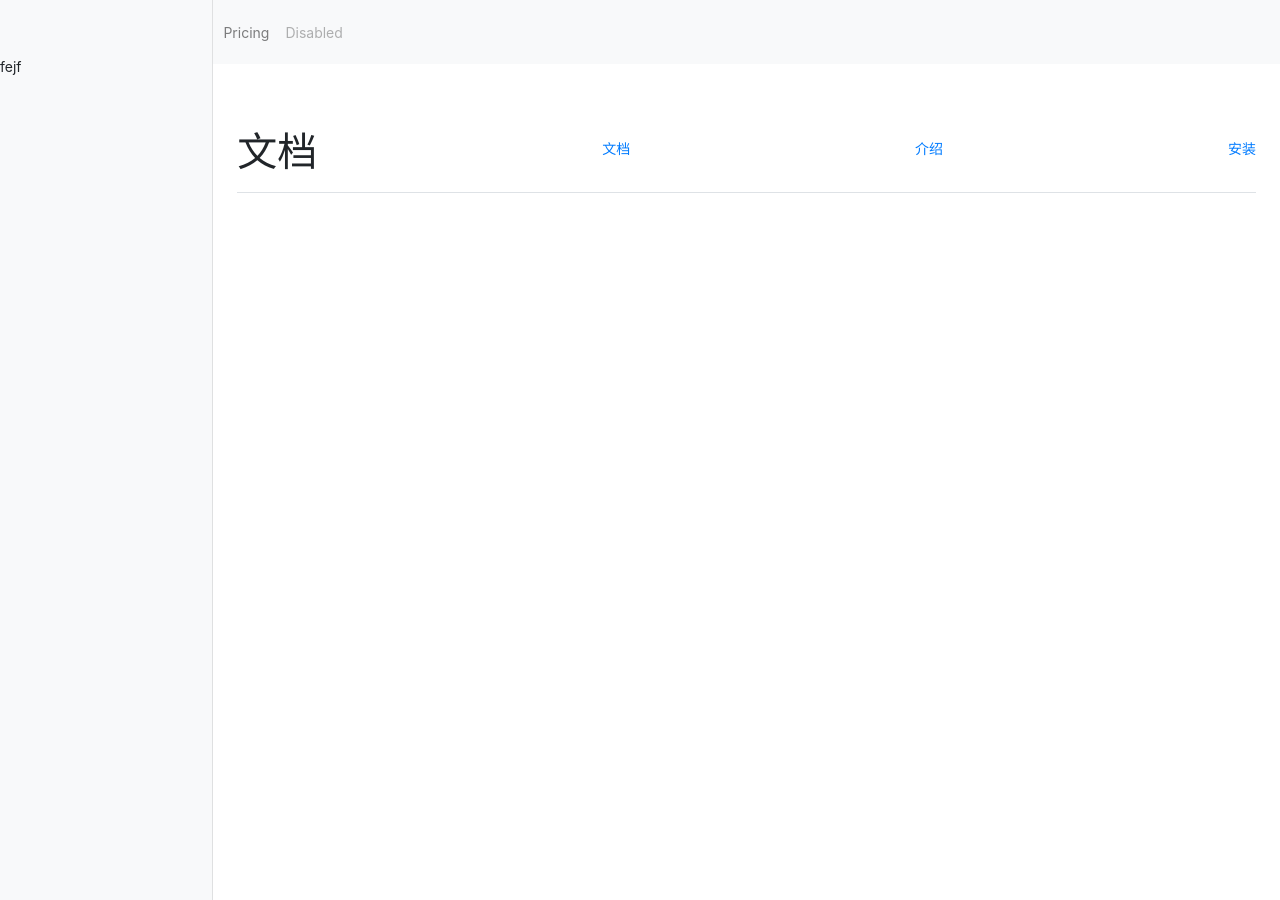
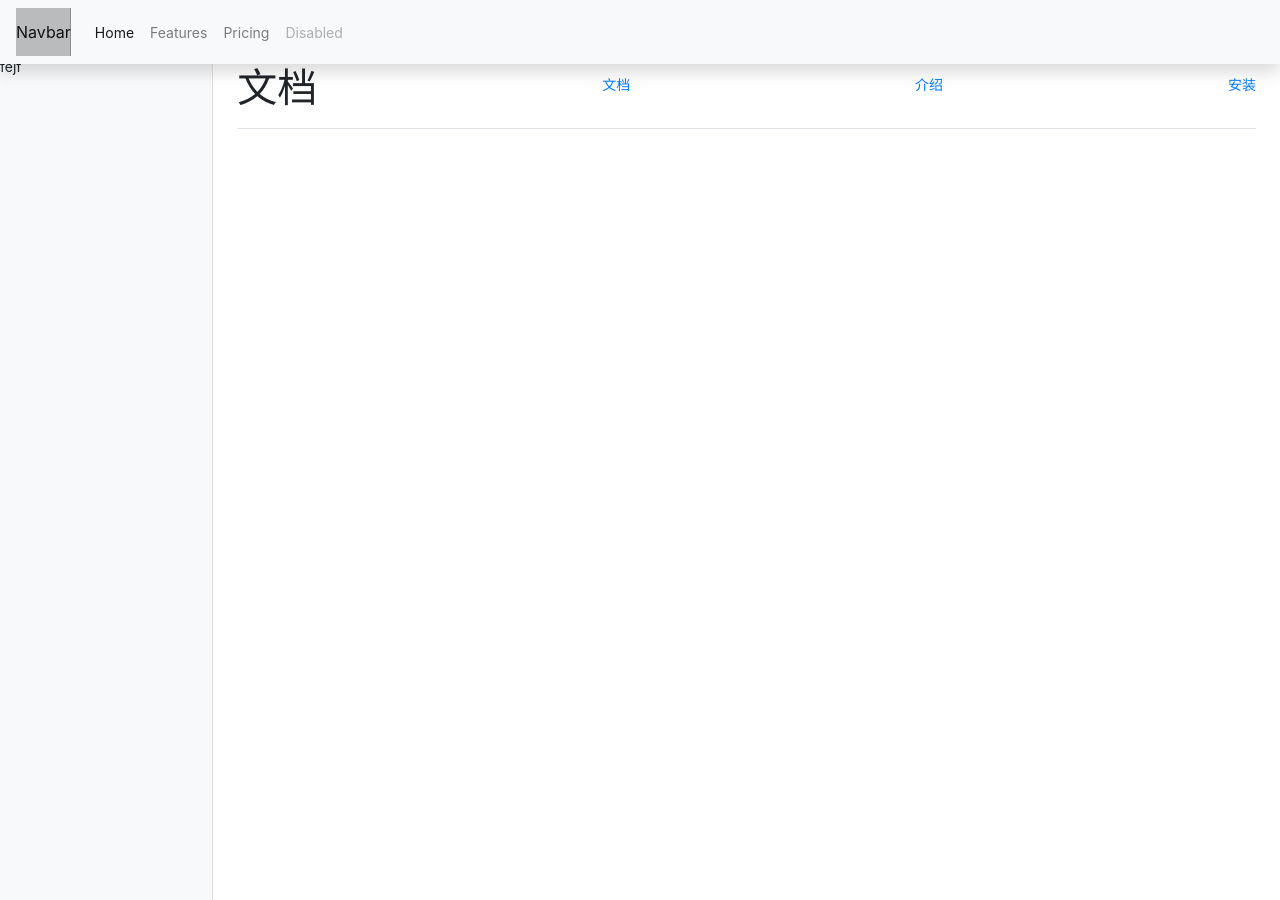
Before and after one commit to fireloong/cms, a Jekyll site: the page built from doc/1.0/index.md, in a window 1280 px wide. Built offline with Jekyll 4.4.1, drawn with Linux system fonts in a browser that asks for light colours.

Commit message:
update doc

```diff
--- a/_layouts/doc.html
+++ b/_layouts/doc.html
@@ -11,18 +11,13 @@
 {% feed_meta %}
 </head>
 <body>
-<nav class="navbar navbar-expand-lg navbar-light bg-light">
+<nav class="navbar navbar-light navbar-expand-lg bg-light fixed-top flex-md-nowrap shadow">
   <a class="navbar-brand" href="#">Navbar</a>
-  <button class="navbar-toggler" type="button" data-toggle="collapse" data-target="#navbarNavAltMarkup" aria-controls="navbarNavAltMarkup" aria-expanded="false" aria-label="Toggle navigation">
-    <span class="navbar-toggler-icon"></span>
-  </button>
-  <div class="collapse navbar-collapse" id="navbarNavAltMarkup">
-    <div class="navbar-nav">
-      <a class="nav-item nav-link active" href="#">Home <span class="sr-only">(current)</span></a>
-      <a class="nav-item nav-link" href="#">Features</a>
-      <a class="nav-item nav-link" href="#">Pricing</a>
-      <a class="nav-item nav-link disabled" href="#" tabindex="-1" aria-disabled="true">Disabled</a>
-    </div>
+  <div class="navbar-nav">
+    <a class="nav-item nav-link active" href="#">Home <span class="sr-only">(current)</span></a>
+    <a class="nav-item nav-link" href="#">Features</a>
+    <a class="nav-item nav-link" href="#">Pricing</a>
+    <a class="nav-item nav-link disabled" href="#" tabindex="-1" aria-disabled="true">Disabled</a>
   </div>
 </nav>
 <div class="container-fluid">
```
